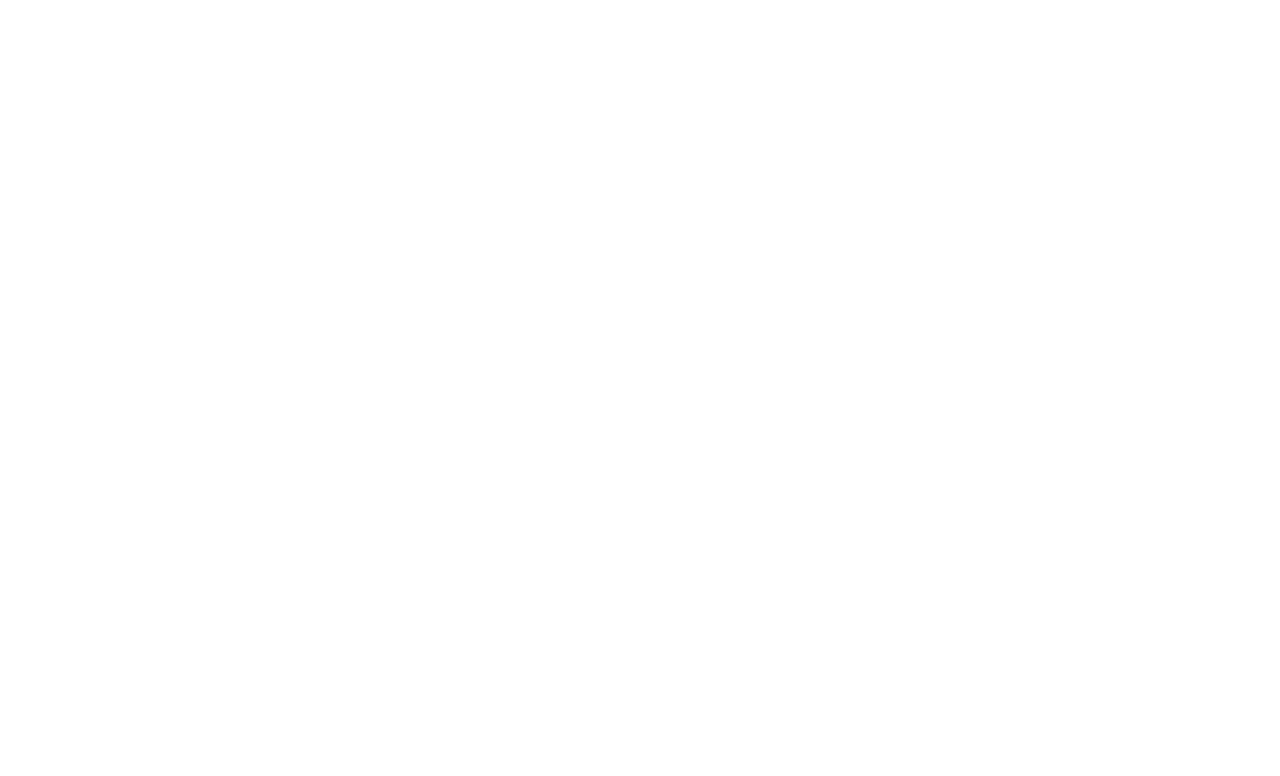
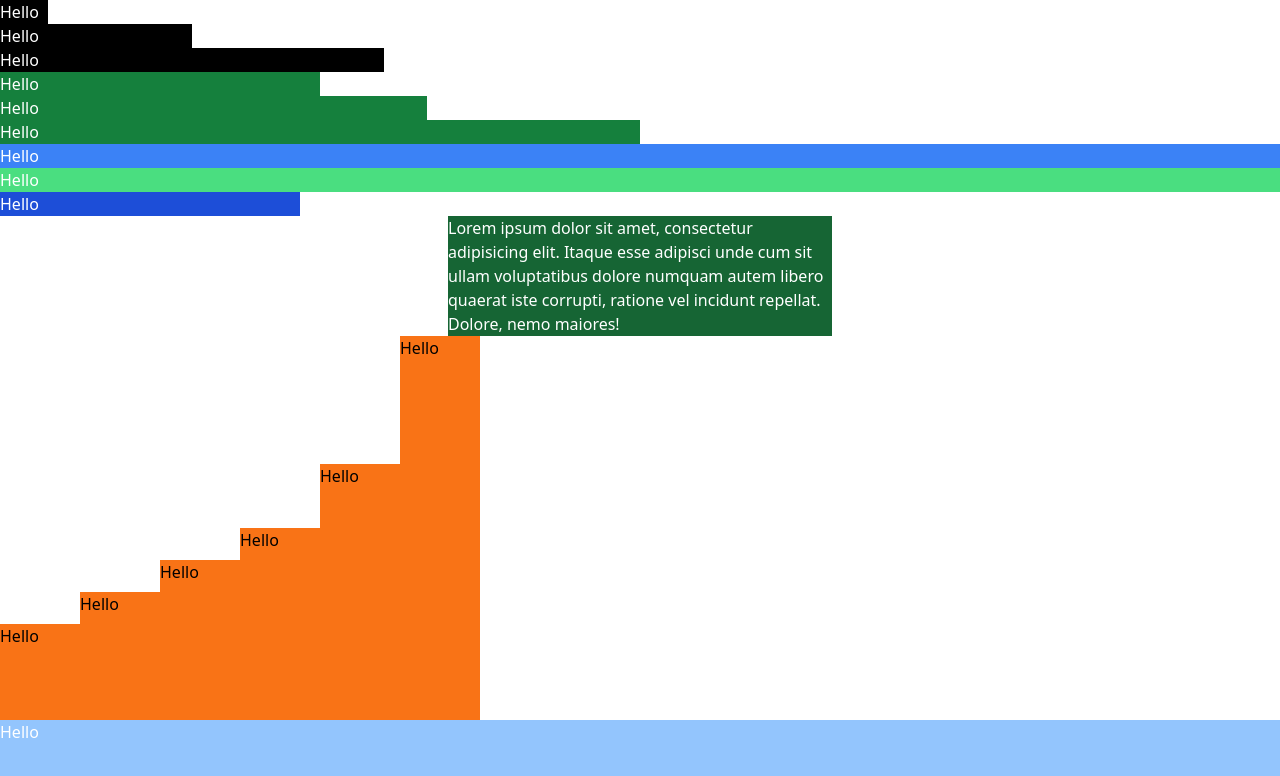
Before and after one commit to fisheeesh/tailwind_training, a plain HTML site: page 05-sizing/index.html in a window 1280 px wide. Drawn offline with nearby package versions, Linux system fonts and the light colour scheme.

Commit message:
width & height

```diff
--- a/05-sizing/index.html
+++ b/05-sizing/index.html
@@ -1,5 +1,6 @@
 <!DOCTYPE html>
 <html lang="en">
+
 <head>
   <meta charset="UTF-8" />
   <meta http-equiv="X-UA-Compatible" content="IE=edge" />
@@ -7,29 +8,51 @@
   <script src="https://cdn.tailwindcss.com"></script>
   <title>Sizing</title>
 </head>
+
 <body>
   <!-- Width -->
+  <div class="bg-black text-white w-12">Hello</div>
+  <div class="bg-black text-white w-48">Hello</div>
+  <div class="bg-black text-white w-96">Hello</div>
 
   <!-- Percentages -->
+  <div class="bg-green-700 text-white w-1/4">Hello</div>
+  <div class="bg-green-700 text-white w-1/3">Hello</div>
+  <div class="bg-green-700 text-white w-1/2">Hello</div>
 
   <!-- Width of the viewport -->
+  <div class="bg-blue-500 text-white w-screen">Hello</div>
 
   <!-- 100% of container -->
-
+  <div class="bg-green-400 text-white w-full">Hello</div>
   <!-- min/max content -->
 
   <!-- Arbitrary width -->
+  <div class="bg-blue-700 text-white w-[300px]">Hello</div>
 
   <!-- Max Width -->
+  <div class="bg-green-800 text-white max-w-sm mx-auto">
+    Lorem ipsum dolor sit amet, consectetur adipisicing elit. Itaque esse adipisci unde cum sit ullam voluptatibus
+    dolore numquam autem libero quaerat iste corrupti, ratione vel incidunt repellat. Dolore, nemo maiores!
+  </div>
 
   <!-- Height (Most of the same options as widths) -->
-
+  <div class="flex items-end">
+    <div class="bg-orange-500 w-20 h-24">Hello</div>
+    <div class="bg-orange-500 w-20 h-32">Hello</div>
+    <div class="bg-orange-500 w-20 h-40">Hello</div>
+    <div class="bg-orange-500 w-20 h-48">Hello</div>
+    <div class="bg-orange-500 w-20 h-64">Hello</div>
+    <div class="bg-orange-500 w-20 h-96">Hello</div>
+  </div>
   <!-- Min Height -->
 
   <!-- Max Height -->
 
   <!-- Full screen height -->
+  <div class="bg-blue-300 text-white h-screen">Hello</div>
 </body>
+
 </html>
 
 <!--
```
Lines whose indentation alone changed are shown as unchanged.
